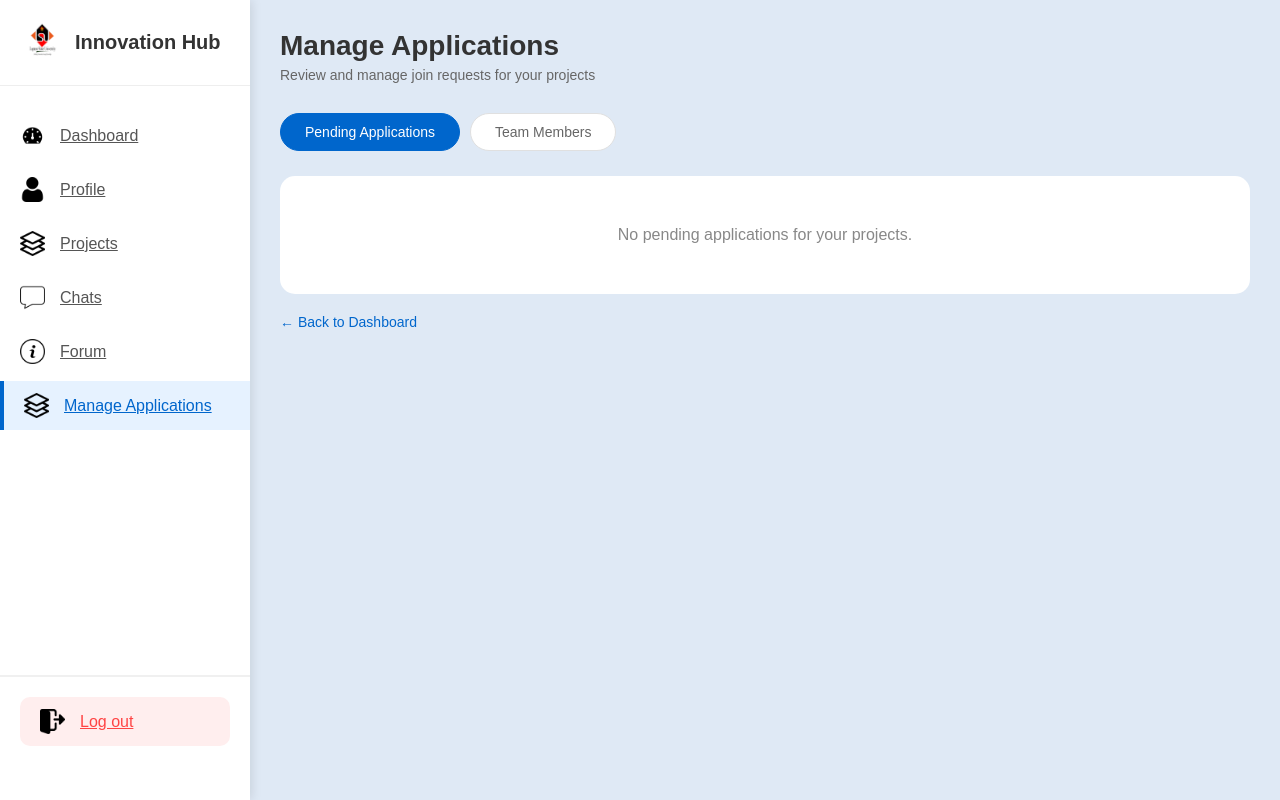
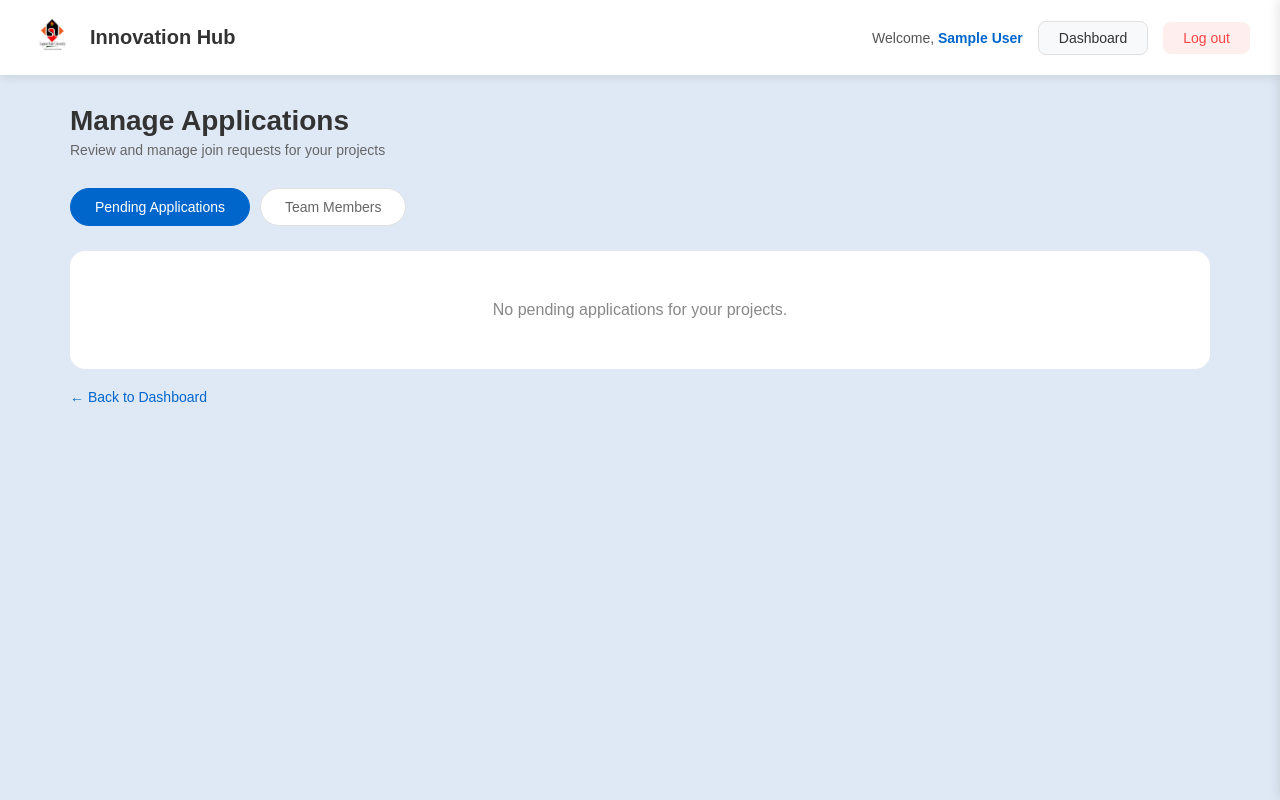
Before and after one commit to Itaivera21/Lupane-State-University-Innovation-Hub, a Flask app: page /manage-applications in a window 1280 px wide. Run offline with Flask 3, Linux system fonts and the light colour scheme; the visitor is signed in with stand-in values (Sample User, id 1); data comes from the database, SQL or seed files in the repository; data that the repository does not hold is empty.

Commit message:
new commit

```diff
--- a/templates/manage_applications.html
+++ b/templates/manage_applications.html
@@ -14,16 +14,100 @@
 
         body {
             background: #dfe9f5;
-            display: flex;
             min-height: 100vh;
         }
 
-        /* Mobile Menu Button */
+        /* Simple Header - No Sidebar */
+        .top-header {
+            background: white;
+            padding: 15px 30px;
+            display: flex;
+            justify-content: space-between;
+            align-items: center;
+            box-shadow: 0 2px 10px rgba(0, 0, 0, 0.1);
+            flex-wrap: wrap;
+            gap: 15px;
+        }
+
+        .logo-area {
+            display: flex;
+            align-items: center;
+            gap: 15px;
+            cursor: pointer;
+        }
+
+        .logo-area img {
+            width: 45px;
+            height: 45px;
+            border-radius: 50%;
+        }
+
+        .logo-text {
+            font-size: 20px;
+            font-weight: 600;
+            color: #333;
+        }
+
+        .logo-text:hover {
+            color: #0066cc;
+        }
+
+        .header-actions {
+            display: flex;
+            align-items: center;
+            gap: 15px;
+            flex-wrap: wrap;
+        }
+
+        .user-greeting {
+            color: #555;
+            font-size: 14px;
+        }
+
+        .user-greeting strong {
+            color: #0066cc;
+        }
+
+        .btn-logout {
+            background: #fee;
+            color: #ff4444;
+            padding: 8px 20px;
+            border-radius: 8px;
+            text-decoration: none;
+            font-weight: 500;
+            font-size: 14px;
+            transition: all 0.3s ease;
+        }
+
+        .btn-logout:hover {
+            background: #ff4444;
+            color: white;
+        }
+
+        .btn-dashboard {
+            background: #f8f9fa;
+            color: #333;
+            padding: 8px 20px;
+            border-radius: 8px;
+            text-decoration: none;
+            font-weight: 500;
+            font-size: 14px;
+            border: 1px solid #e0e0e0;
+            transition: all 0.3s ease;
+        }
+
+        .btn-dashboard:hover {
+            background: #e6f2ff;
+            border-color: #0066cc;
+            color: #0066cc;
+        }
+
+        /* Mobile Menu Button for Top Header */
         .mobile-menu-btn {
             display: none;
             position: fixed;
             top: 15px;
-            left: 15px;
+            right: 15px;
             z-index: 1001;
             background: #0066cc;
             color: white;
@@ -37,147 +121,115 @@
             box-shadow: 0 4px 10px rgba(0,0,0,0.2);
         }
 
-        /* Fixed Sidebar - White (Student Theme) */
-        nav {
+        /* Mobile Slide-in Menu */
+        .mobile-nav-overlay {
+            display: none;
+            position: fixed;
+            inset: 0;
+            background: rgba(0, 0, 0, 0.5);
+            z-index: 2000;
+        }
+
+        .mobile-nav-menu {
             position: fixed;
             top: 0;
-            left: 0;
-            background: #fff;
-            width: 250px;
-            height: 100vh;
-            box-shadow: 2px 0 10px rgba(0, 0, 0, 0.1);
+            right: -280px;
+            width: 280px;
+            height: 100%;
+            background: white;
+            box-shadow: -2px 0 10px rgba(0, 0, 0, 0.1);
+            transition: right 0.3s ease;
+            z-index: 2001;
+            padding: 20px;
+            display: flex;
+            flex-direction: column;
             overflow-y: auto;
-            z-index: 1000;
-            transition: transform 0.3s ease;
+        }
+
+        .mobile-nav-menu.active {
+            right: 0;
+        }
+
+        .mobile-nav-header {
+            display: flex;
+            justify-content: space-between;
+            align-items: center;
+            padding-bottom: 20px;
+            border-bottom: 1px solid #eee;
+            margin-bottom: 20px;
+        }
+
+        .mobile-nav-header h3 {
+            color: #333;
+            font-size: 18px;
+        }
+
+        .close-menu {
+            font-size: 28px;
+            cursor: pointer;
+            color: #888;
+        }
+
+        .close-menu:hover {
+            color: #ff4444;
+        }
+
+        .mobile-nav-links {
+            list-style: none;
+            flex: 1;
+        }
+
+        .mobile-nav-links li {
+            margin: 15px 0;
+        }
+
+        .mobile-nav-links a {
+            display: block;
+            padding: 10px;
+            color: #555;
+            font-size: 16px;
+            transition: all 0.3s ease;
+            border-radius: 8px;
+            text-decoration: none;
+        }
+
+        .mobile-nav-links a:hover,
+        .mobile-nav-links a.active {
+            background: #e6f2ff;
+            color: #0066cc;
+        }
+
+        .mobile-auth {
+            padding-top: 20px;
+            border-top: 1px solid #eee;
+            display: flex;
+            flex-direction: column;
+            gap: 10px;
+        }
+
+        .mobile-auth a {
+            text-align: center;
         }
 
         @media (max-width: 768px) {
-            nav {
-                transform: translateX(-100%);
-            }
-            nav.active {
-                transform: translateX(0);
-            }
             .mobile-menu-btn {
                 display: flex;
             }
+            .top-header .header-actions {
+                display: none;
             }
-
-        .logo {
-            display: flex;
-            align-items: center;
-            padding: 20px;
-            border-bottom: 1px solid #eee;
-        }
-
-        .logo img {
-            width: 45px;
-            height: 45px;
-            border-radius: 50%;
-            margin-right: 10px;
-        }
-
-        .logo-text {
-            font-size: 20px;
-            font-weight: 600;
-            color: #333;
-        }
-
-        .nav-menu {
-            display: flex;
-            flex-direction: column;
-            height: calc(100vh - 120px);
-            justify-content: space-between;
-        }
-
-        ul {
-            list-style: none;
-            padding: 20px 0;
-        }
-
-        li {
-            margin: 5px 0;
-        }
-
-        li a {
-            display: flex;
-            align-items: center;
-            padding: 12px 20px;
-            color: #555;
-            transition: all 0.3s ease;
-        }
-
-        li a:hover {
-            background: #f5f5f5;
-        }
-
-        li a.active {
-            background: #e6f2ff;
-            color: #0066cc;
-            border-left: 4px solid #0066cc;
-        }
-
-        li a img {
-            width: 25px;
-            height: 25px;
-            margin-right: 15px;
-        }
-
-        .nav-item {
-            font-size: 16px;
-            font-weight: 500;
-        }
-
-        .logout-section {
-            padding: 20px;
-            border-top: 2px solid #f0f0f0;
-            margin-top: auto;
-        }
-
-        .logout-btn {
-            display: flex;
-            align-items: center;
-            padding: 12px 20px;
-            background: #fee;
-            color: #ff4444;
-            border-radius: 10px;
-            transition: all 0.3s ease;
-            font-weight: 500;
-        }
-
-        .logout-btn:hover {
-            background: #ff4444;
-            color: white;
-        }
-
-        .logout-btn img {
-            width: 25px;
-            height: 25px;
-            margin-right: 15px;
-        }
-
-        .logout-btn:hover img {
-            filter: brightness(0) invert(1);
         }
 
         .main-content {
-            flex: 1;
-            margin-left: 250px;
             padding: 30px;
-            transition: margin-left 0.3s ease;
+            max-width: 1200px;
+            margin: 0 auto;
         }
 
         @media (max-width: 768px) {
             .main-content {
-                margin-left: 0;
                 padding: 70px 15px 20px 15px;
-                width: 100%;
             }
-        }
-
-        .container {
-            max-width: 1200px;
-            margin: 0 auto;
         }
 
         .page-header {
@@ -200,7 +252,7 @@
             margin-top: 5px;
         }
 
-        /* Tabs - Pill style */
+        /* Tabs */
         .tabs {
             display: flex;
             gap: 10px;
@@ -394,7 +446,6 @@
 
         @media (max-width: 768px) {
             .main-content {
-                margin-left: 0;
                 padding: 70px 15px 20px 15px;
             }
 
@@ -424,35 +475,44 @@
     </style>
 </head>
 <body>
-    <div class="mobile-menu-btn" onclick="toggleMenu()">☰</div>
 
-    <nav id="sidebar">
-        <div class="logo">
+    <!-- Mobile Menu Button (for mobile only) -->
+    <div class="mobile-menu-btn" onclick="openMobileMenu()">☰</div>
+
+    <!-- Mobile Slide-in Menu -->
+    <div class="mobile-nav-overlay" id="mobileNavOverlay" onclick="closeMobileMenu()"></div>
+    <div class="mobile-nav-menu" id="mobileNavMenu">
+        <div class="mobile-nav-header">
+            <h3>Innovation Hub</h3>
+            <span class="close-menu" onclick="closeMobileMenu()">×</span>
+        </div>
+        <ul class="mobile-nav-links">
+            <li><a href="{{ url_for('dashboard.dashboard') }}">Dashboard</a></li>
+            <li><a href="{{ url_for('auth.profile') }}">Profile</a></li>
+            <li><a href="{{ url_for('projects') }}">Projects</a></li>
+            <li><a href="{{ url_for('chat.chats') }}">Chats</a></li>
+            <li><a href="{{ url_for('forum') }}">Forum</a></li>
+            <li><a href="{{ url_for('manage_applications') }}" class="active">Manage Applications</a></li>
+        </ul>
+        <div class="mobile-auth">
+            <a href="{{ url_for('auth.logout') }}" class="btn-logout">Log out</a>
+        </div>
+    </div>
+
+    <!-- Top Header (Desktop) -->
+    <div class="top-header">
+        <div class="logo-area" onclick="window.location.href='{{ url_for('dashboard.dashboard') }}'">
             <img src="{{ url_for('static', filename='Images/LSU LOGO.png') }}" alt="Logo">
             <span class="logo-text">Innovation Hub</span>
         </div>
-
-        <div class="nav-menu">
-            <ul>
-                <li><a href="{{ url_for('dashboard.dashboard') }}"><img src="{{ url_for('static', filename='Icons/dashboard.png') }}" alt="Dashboard"><span class="nav-item">Dashboard</span></a></li>
-                <li><a href="{{ url_for('auth.profile') }}"><img src="{{ url_for('static', filename='Icons/profile.png') }}" alt="Profile"><span class="nav-item">Profile</span></a></li>
-                <li><a href="{{ url_for('projects') }}"><img src="{{ url_for('static', filename='Icons/projects.png') }}" alt="Projects"><span class="nav-item">Projects</span></a></li>
-                <li><a href="{{ url_for('chat.chats') }}"><img src="{{ url_for('static', filename='Icons/conversation.png') }}" alt="Chats"><span class="nav-item">Chats</span></a></li>
-                <li><a href="{{ url_for('forum') }}"><img src="{{ url_for('static', filename='Icons/About.png') }}" alt="Forum"><span class="nav-item">Forum</span></a></li>
-                <li><a href="{{ url_for('manage_applications') }}" class="active"><img src="{{ url_for('static', filename='Icons/projects.png') }}" alt="Manage"><span class="nav-item">Manage Applications</span></a></li>
-                {% if current_user.is_authenticated and current_user.is_supervisor %}
-                <li><a href="{{ url_for('supervisor.dashboard') }}"><img src="{{ url_for('static', filename='Icons/dashboard.png') }}" alt="Supervisor"><span class="nav-item">Supervisor Panel</span></a></li>
-                {% endif %}
-            </ul>
-
-            <div class="logout-section">
-                <a href="{{ url_for('auth.logout') }}" class="logout-btn"><img src="{{ url_for('static', filename='Icons/logout.png') }}" alt="Logout"><span class="nav-item">Log out</span></a>
+        <div class="header-actions">
+            <span class="user-greeting">Welcome, <strong>{{ current_user.get_full_name() or current_user.username }}</strong></span>
+            <a href="{{ url_for('dashboard.dashboard') }}" class="btn-dashboard">Dashboard</a>
+            <a href="{{ url_for('auth.logout') }}" class="btn-logout">Log out</a>
         </div>
     </div>
-    </nav>
 
     <div class="main-content">
-        <div class="container">
         <div class="page-header">
             <div>
                 <h1>Manage Applications</h1>
@@ -511,10 +571,12 @@
 
                     <div class="action-buttons">
                         <form action="{{ url_for('handle_application', application_id=app.id) }}" method="POST" style="display: inline;">
-                                <button type="submit" name="action" value="approve" class="btn btn-approve">Approve</button>
+                            <input type="hidden" name="action" value="approve">
+                            <button type="submit" class="btn btn-approve">Approve</button>
                         </form>
                         <form action="{{ url_for('handle_application', application_id=app.id) }}" method="POST" style="display: inline;">
-                                <button type="submit" name="action" value="reject" class="btn btn-reject">Reject</button>
+                            <input type="hidden" name="action" value="reject">
+                            <button type="submit" class="btn btn-reject">Reject</button>
                         </form>
                     </div>
                 </div>
@@ -526,7 +588,7 @@
             {% endif %}
         </div>
 
-            <!-- Tab 2: Team Members (FIXED: use applicant not user) -->
+        <!-- Tab 2: Team Members -->
         <div id="approved-tab" class="tab-content">
             {% if approved_members %}
                 {% for member in approved_members %}
@@ -565,7 +627,6 @@
 
         <a href="{{ url_for('dashboard.dashboard') }}" class="back-link">← Back to Dashboard</a>
     </div>
-    </div>
 
     <script>
         // Tab switching
@@ -597,27 +658,30 @@
             });
         }, 3000);
 
-        // Mobile menu toggle
-        function toggleMenu() {
-            document.getElementById('sidebar').classList.toggle('active');
+        // Mobile menu functions
+        function openMobileMenu() {
+            document.getElementById('mobileNavOverlay').style.display = 'block';
+            document.getElementById('mobileNavMenu').classList.add('active');
+            document.body.style.overflow = 'hidden';
         }
 
+        function closeMobileMenu() {
+            document.getElementById('mobileNavOverlay').style.display = 'none';
+            document.getElementById('mobileNavMenu').classList.remove('active');
+            document.body.style.overflow = '';
+        }
+
+        // Close mobile menu when clicking outside
         document.addEventListener('click', function(event) {
-            var sidebar = document.getElementById('sidebar');
-            var menuBtn = document.querySelector('.mobile-menu-btn');
+            const overlay = document.getElementById('mobileNavOverlay');
+            const menu = document.getElementById('mobileNavMenu');
+            const menuBtn = document.querySelector('.mobile-menu-btn');
+
             if (window.innerWidth <= 768) {
-                if (!sidebar.contains(event.target) && !menuBtn.contains(event.target) && sidebar.classList.contains('active')) {
-                    sidebar.classList.remove('active');
+                if (overlay && menu && menuBtn && !menu.contains(event.target) && !menuBtn.contains(event.target) && menu.classList.contains('active')) {
+                    closeMobileMenu();
                 }
             }
-        });
-
-        document.querySelectorAll('#sidebar a').forEach(function(link) {
-            link.addEventListener('click', function() {
-                if (window.innerWidth <= 768) {
-                    document.getElementById('sidebar').classList.remove('active');
-                }
-            });
         });
     </script>
 </body>
```
Lines whose indentation alone changed are shown as unchanged.
